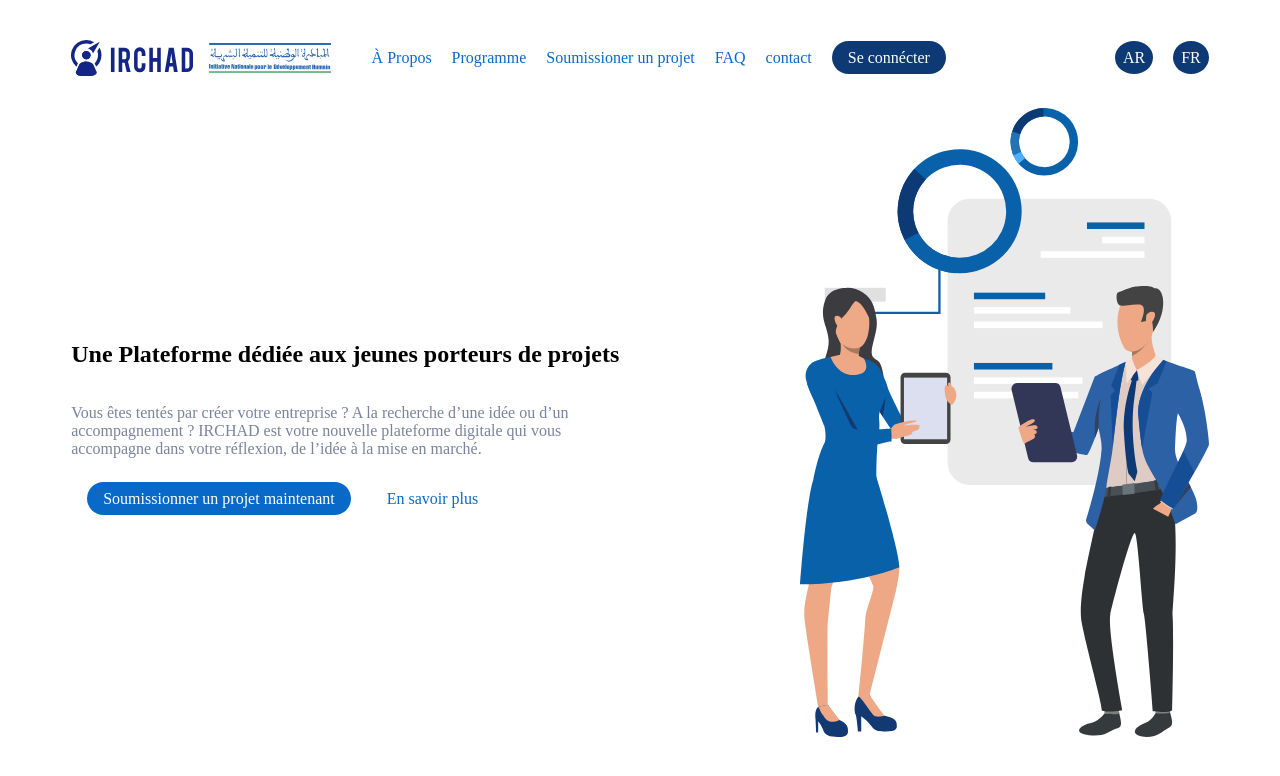
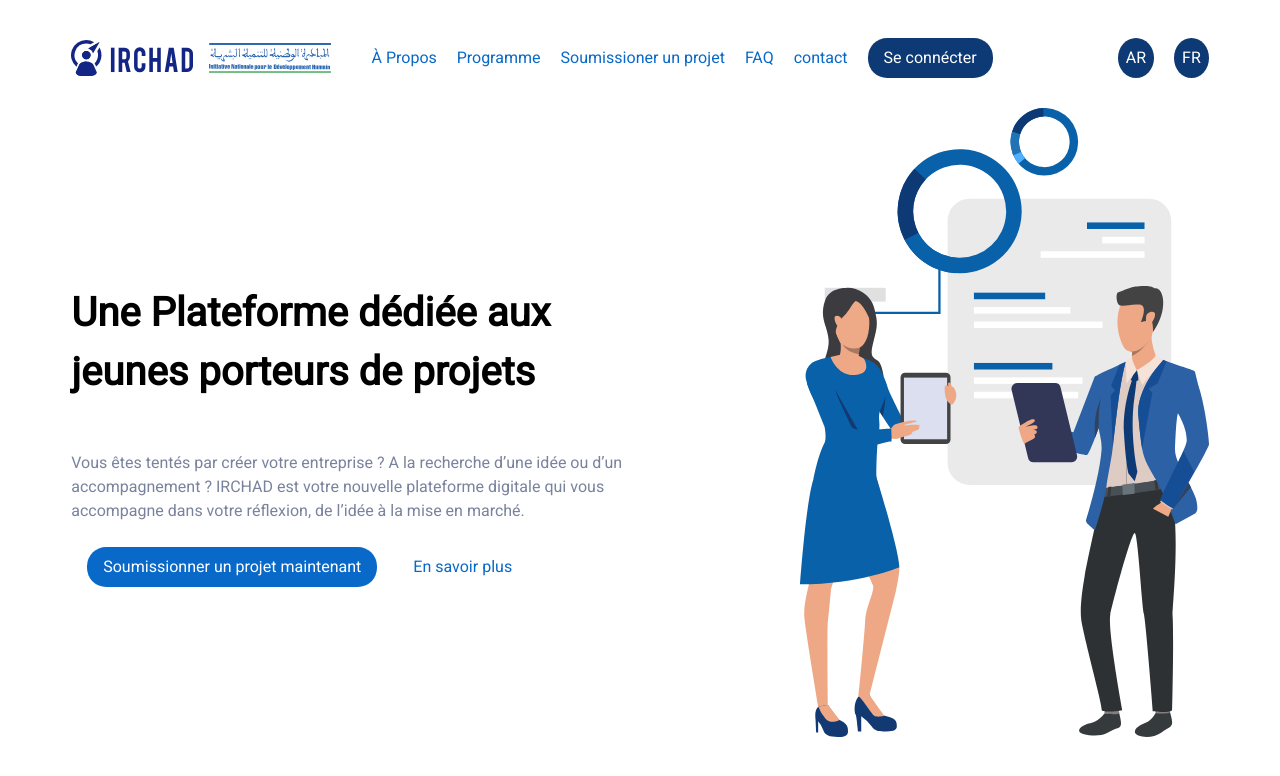
Before and after one commit to med-rezzouq/my-Css-Utility-Framework-boilerplate, a website: page public/index.html in a window 1280 px wide. Drawn offline with Linux system fonts and the light colour scheme.

Commit message:
style(adding font-family): adding header+welcomeheader section to home page
adding font-family "Heebo"

```diff
--- a/assets/sass/base/reset.scss
+++ b/assets/sass/base/reset.scss
@@ -1,7 +1,11 @@
 @use '../helpers' as helpers;
 
+*{
+    font-family: "Heebo";
+}
 *, ::before, ::after {
     box-sizing: none;
+
 }
 
 a{
--- a/assets/sass/base/typography.scss
+++ b/assets/sass/base/typography.scss
@@ -1,3 +1,11 @@
 .font-bold{
     font-weight:800 ;
 }
+
+.font-xxl {
+    font-size:2.5rem;
+}
+
+.font-heebo{
+    font-family:'Heebo sans-serif';
+}
--- a/assets/sass/main.scss
+++ b/assets/sass/main.scss
@@ -19,6 +19,8 @@ ul.flex-nav {
     display:inline-block;
     list-style-type: none;
     margin-left:1rem;
+    font-family:"Heebo";
+    font-weight:500;
 }
 
 
--- a/public/index.html
+++ b/public/index.html
@@ -5,6 +5,11 @@
     <meta http-equiv="X-UA-Compatible" content="IE=edge" />
     <meta name="viewport" content="width=device-width, initial-scale=1.0" />
     <link rel="stylesheet" href="build/main.css" />
+    <link rel="preconnect" href="https://fonts.gstatic.com" />
+    <link
+      href="https://fonts.googleapis.com/css2?family=Heebo&display=swap"
+      rel="stylesheet"
+    />
     <title>Sass project</title>
   </head>
   <body>
@@ -52,7 +57,7 @@
         <div class="container">
           <div class="row row-flex ht-100 align-center welcome-overlay">
             <div class="column-6 row-flex flex-col align-between">
-              <h1 class="font-bold">
+              <h1 class="font-bold font-xxl">
                 Une Plateforme dédiée aux jeunes porteurs de projets
               </h1>
               <p class="greyBlue">
```
Also changed, not shown: assets/sass/base/dist/reset.css (added), assets/sass/base/dist/typography.css (added), public/build/main.css.
